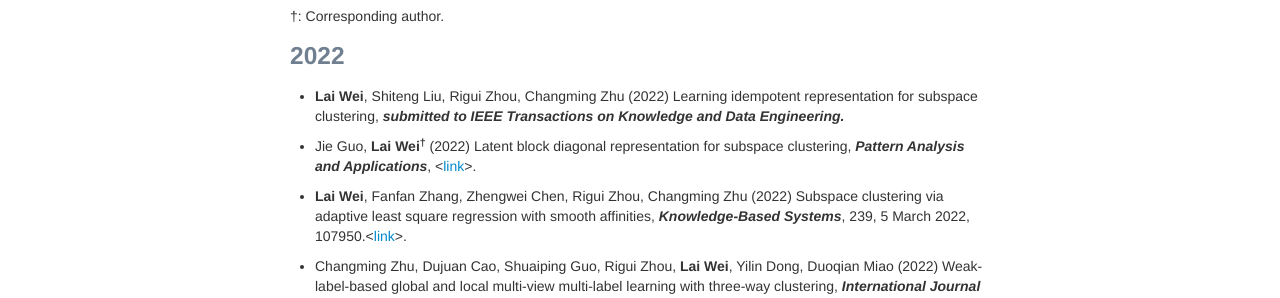
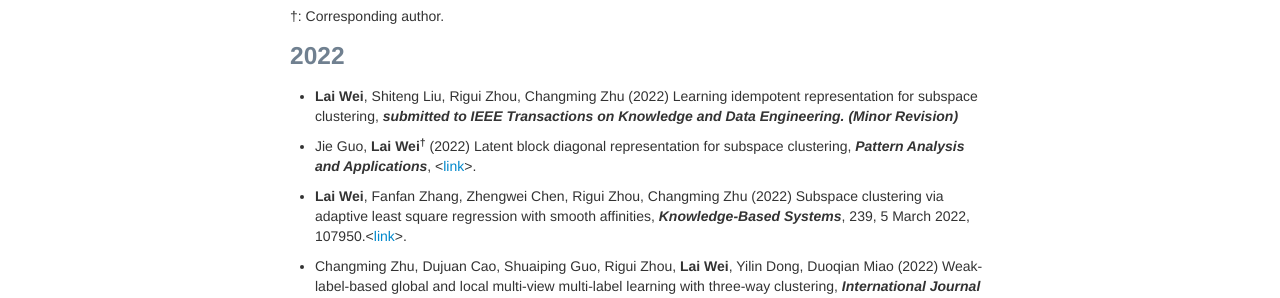
Before and after one commit to weilyshmtu/weilyshmtu.github.io, a Jekyll site: the page built from pages/pubs.md, in a window 1280 px wide and 900 px high. Shown: the part 146-444 px from the top of the window. Built offline with Jekyll 4.4.1, drawn with Linux system fonts in a browser that asks for light colours.

Commit message:
Update pubs.md

```diff
--- a/pages/pubs.md
+++ b/pages/pubs.md
@@ -9,7 +9,7 @@ title: Lai Wei's publications
 
 ### 2022
 
-<ul> <li> <b>Lai Wei</b>, Shiteng Liu, Rigui Zhou, Changming Zhu (2022) Learning idempotent representation for subspace clustering, <i><b>submitted to IEEE Transactions on Knowledge and Data Engineering.</b></i> </li></ul>
+<ul> <li> <b>Lai Wei</b>, Shiteng Liu, Rigui Zhou, Changming Zhu (2022) Learning idempotent representation for subspace clustering, <i><b>submitted to IEEE Transactions on Knowledge and Data Engineering. (Minor Revision)</b></i> </li></ul>
 
 <ul> <li> Jie Guo, <b>Lai Wei<sup>&dagger;</sup></b> (2022) Latent block diagonal representation for subspace clustering, <i><b>Pattern Analysis and Applications</b></i>, <<a href="https://doi.org/10.1007/s10044-022-01101-3">link</a>>.</li></ul>
 
```
